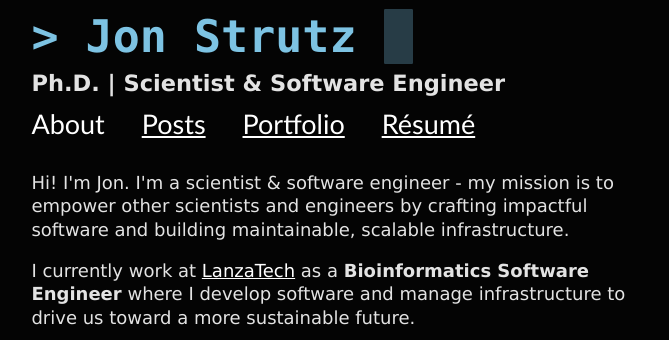
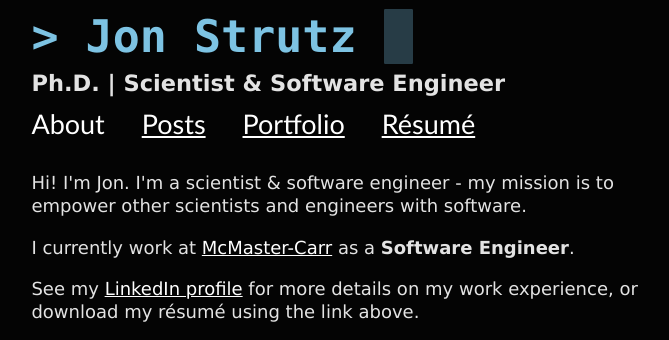
Before and after one commit to jonstrutz11/jonstrutz11.github.io, a Jekyll site: the page built from index.html, in a window 1280 px wide, cut to the strip 0-340 px from the top of the page. Shown: the whole strip, without its empty margins (295-964 px from the left). Built offline with Jekyll 4.4.1, drawn with Linux system fonts in a browser that asks for light colours.

Commit message:
Update current job

```diff
--- a/_data/links.yml
+++ b/_data/links.yml
@@ -1,7 +1,7 @@
 orgSites:
   tyoLab: https://tyolab.northwestern.edu/
   broadbeltLab: http://broadbelt.northwestern.edu/
-  LanzaTech: https://lanzatech.com
+  McMaster: https://mcmaster.com
 tools:
   jekyll: https://jekyllrb.com/
   MINE: https://minedatabase.ci.northwestern.edu/#/home
--- a/index.html
+++ b/index.html
@@ -17,10 +17,10 @@ title: About
         <!-- Summary -->
         <div class="bodyText" style="margin-top: 20px;">
             <p class="bodyText">
-                Hi! I'm Jon. I'm a scientist & software engineer - my mission is to empower other scientists and engineers by crafting impactful software and building maintainable, scalable infrastructure.
+                Hi! I'm Jon. I'm a scientist & software engineer - my mission is to empower other scientists and engineers with software.
             </p>
             <p class="bodyText">
-                I currently work at <a href={{ site.data.links.orgSites.LanzaTech }}><u>LanzaTech</u></a> as a <b>Bioinformatics Software Engineer</b> where I develop software and manage infrastructure to drive us toward a more sustainable future.
+                I currently work at <a href={{ site.data.links.orgSites.McMaster }}><u>McMaster-Carr</u></a> as a <b>Software Engineer</b>.
             </p>
             <p class="bodyText">
                 See my <a href="{{ site.data.links.linkedin }}"><u>LinkedIn profile</u></a> for more details on my work experience, or download my résumé using the link above.
```
